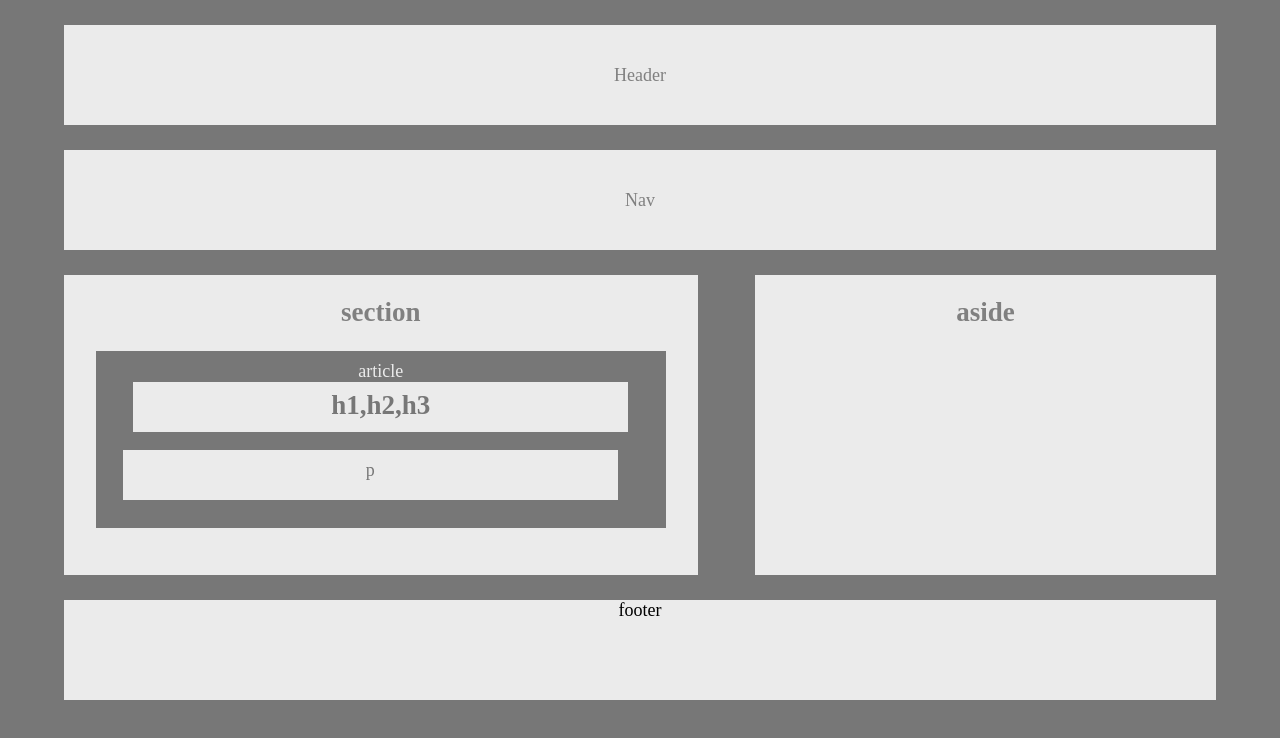
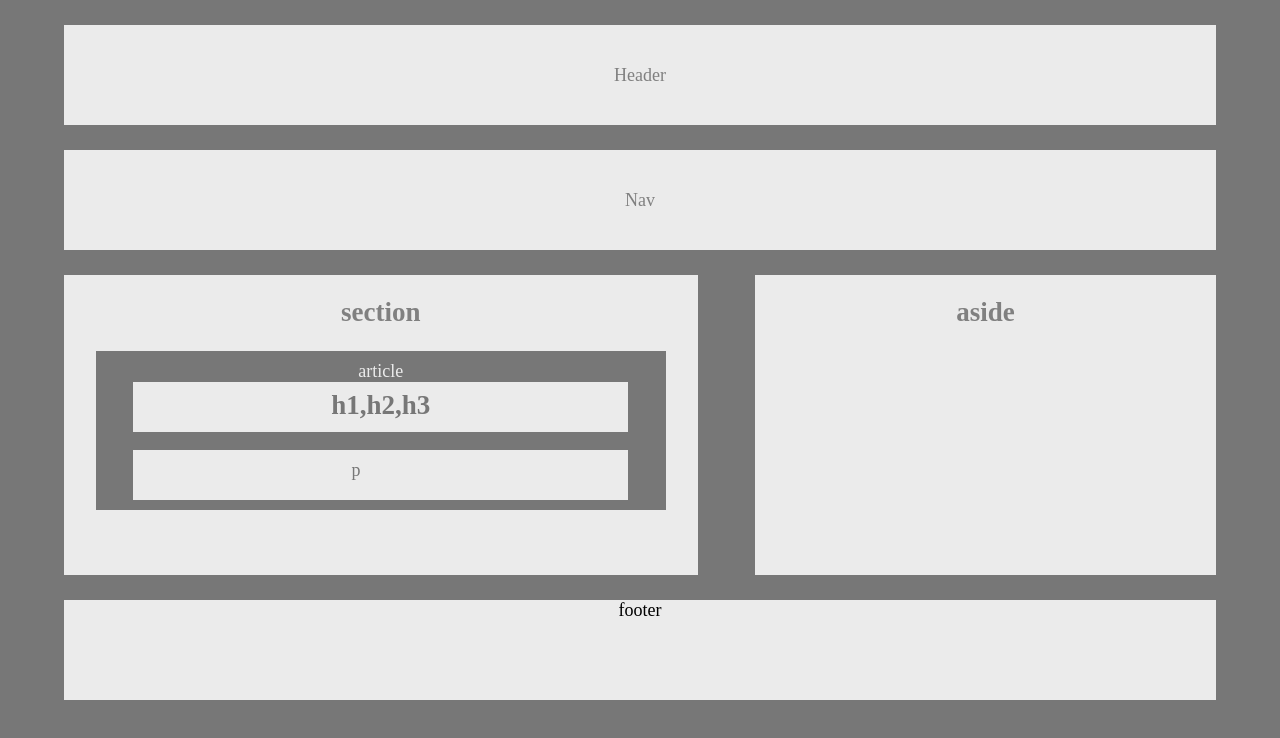
Before and after one commit to eug703/HW-Wireframe, a plain HTML site: page index.html in a window 1280 px wide. Drawn offline with Linux system fonts and the light colour scheme.

Commit message:
adjustments to appearance

```diff
--- a/index.html
+++ b/index.html
@@ -24,9 +24,13 @@
             <h1>section</h1>
             <article>
                 article
-                <!-- <header>article</header> -->
+                <div class= "inside">
                 <h2>h1,h2,h3</h2>
+                </div>
+
+                <div class= "inside">
                 <p>p</p>
+                </div>
             </article>
         </section>
         </div>
--- a/style.css
+++ b/style.css
@@ -32,6 +32,14 @@ nav{
 }
 div{
     height:300px;
+}
+.inside{
+    color: #777;
+    background: #ebebeb;
+    width: 90%;
+    margin: 0 auto;
+    height: 50px;
+    vertical-align: middle;
 }
 section{
     background: #ebebeb;
@@ -73,7 +81,7 @@ p{
     width: 90%;
     margin: 20 auto;
     height: 50px;
-    margin-left: 17px;
+    /* margin-left: 17px; */
     vertical-align: middle;
     padding: 10px;
 }
```
